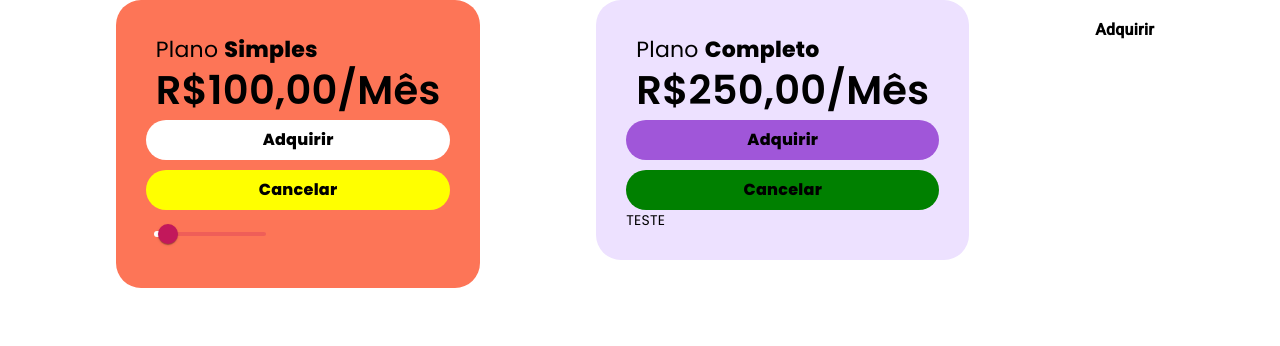
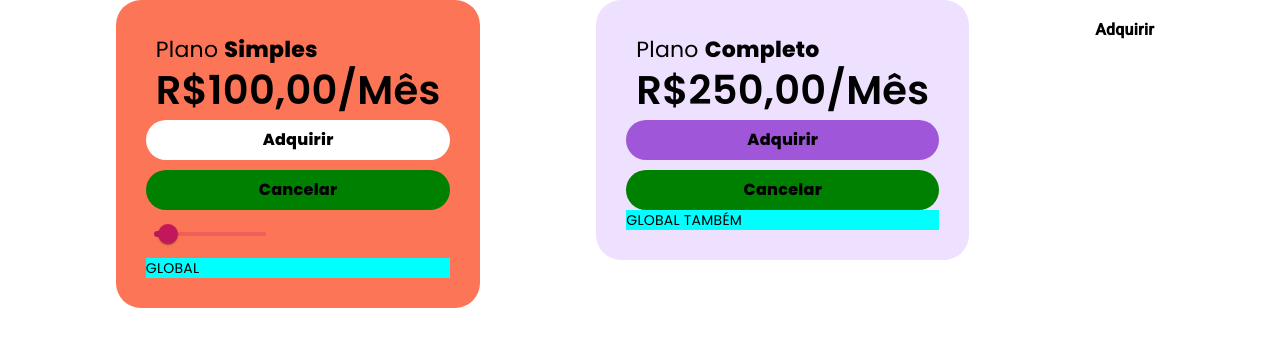
Before and after one commit to Glmmm/angular-completo, an Angular app: page / in a window 1280 px wide. Shown: the top 346 px of the page. Built offline with nearby package versions, Linux system fonts and the light colour scheme.

Commit message:
Teste com ViewEncapsulation.None

```diff
--- a/src/app/card-roxo/card-roxo.component.html
+++ b/src/app/card-roxo/card-roxo.component.html
@@ -4,5 +4,5 @@
     <app-card-roxo-button></app-card-roxo-button>
     <app-card-button-cancel></app-card-button-cancel>
 
-    <div class="card-cancel-button">TESTE</div>
+    <div class="global">GLOBAL TAMBÉM</div>
 </div>
--- a/src/app/card/card.component.html
+++ b/src/app/card/card.component.html
@@ -7,4 +7,6 @@
     <mat-slider min="1" max="5" step="0.5">
         <input matSliderThumb value="1.5">
     </mat-slider>
+
+    <div class="global">GLOBAL</div>
 </div>
--- a/src/app/card/card.component.scss
+++ b/src/app/card/card.component.scss
@@ -27,3 +27,7 @@
 ::ng-deep .mdc-slider__track--active_fill {
   border-color: white !important;
 }
+
+.global {
+  background-color: aqua;
+}
--- a/src/app/card/card.component.ts
+++ b/src/app/card/card.component.ts
@@ -1,4 +1,4 @@
-import { Component } from '@angular/core';
+import { Component, ViewEncapsulation } from '@angular/core';
 
 interface IPlano {
   infos: IInfos;
@@ -12,13 +12,14 @@
 @Component({
   selector: 'app-card',
   templateUrl: './card.component.html',
-  styleUrls: ['./card.component.scss']
+  styleUrls: ['./card.component.scss'],
+  encapsulation: ViewEncapsulation.None,
 })
 export class CardComponent {
   plano: IPlano = {
     infos: {
       tipo: 'Simples',
       preco: 100,
-    }
+    },
   };
 }
```
